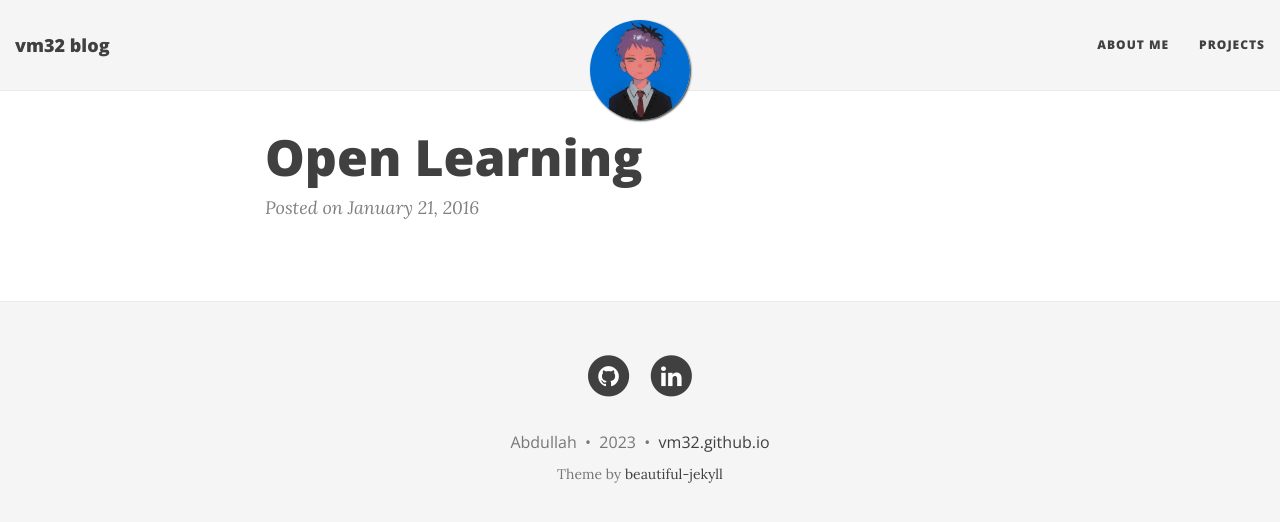
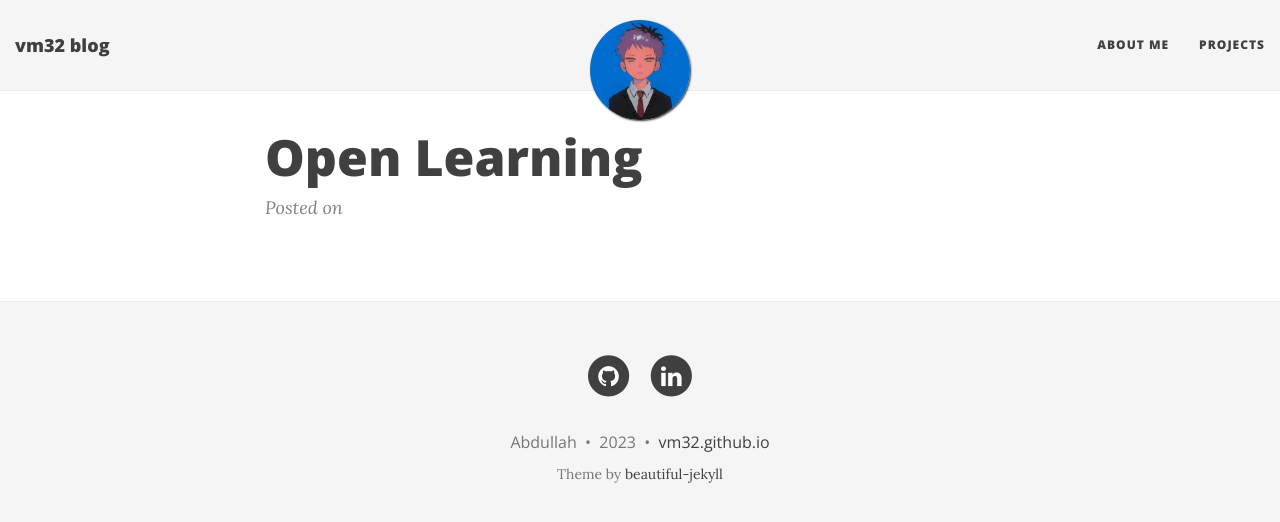
Before and after one commit to vm32/vm32.github.io, a Jekyll site: the page built from openlearning.md, in a window 1280 px wide. Shown: the top 522 px of the page. Built offline with Jekyll 4.4.1, drawn with Linux system fonts in a browser that asks for light colours; nearby versions of some CDN libraries; some of the changed lines change nothing that is shown.

Commit message:
Update openlearning.md

```diff
--- a/openlearning.md
+++ b/openlearning.md
@@ -1,6 +1,6 @@
 ---
 layout: "post"
 title: "Open Learning"
-date: "2016-01-21 14:16"
-excerpt: "An overview of freely available learning content on various topics (though mainly machine learning)."
+date: ""
+excerpt: ""
 ---
```
